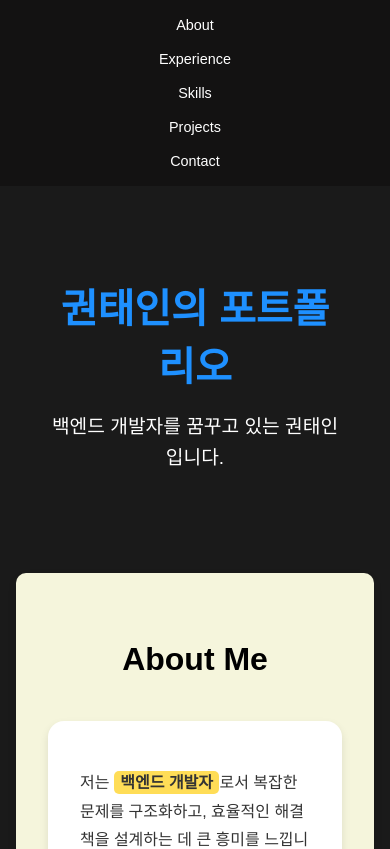
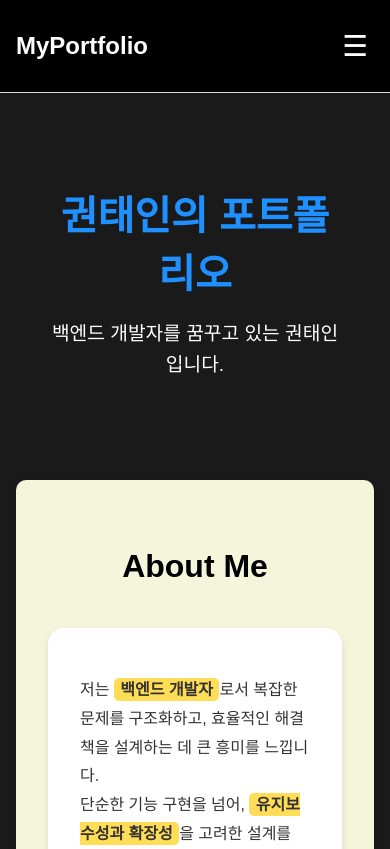
Before and after one commit to kwontaein/portfolio, a React (Create React App) app: page / in a window 390 px wide. Shown: the top 849 px of the page. Built offline with nearby package versions, Linux system fonts and the light colour scheme.

Commit message:
2025-07-17

```diff
--- /dev/null
+++ b/src/components/global/Header.css
@@ -0,0 +1,68 @@
+.header {
+    background-color: black;
+    border-bottom: 1px solid #ddd;
+    padding: 1rem 0;
+}
+
+.nav-container {
+    max-width: 1000px;
+    margin: 0 auto;
+    padding: 0 1rem;
+    display: flex;
+    justify-content: space-between;
+    align-items: center;
+}
+
+.logo {
+    font-size: 1.5rem;
+    font-weight: bold;
+}
+
+.nav ul {
+    display: flex;
+    gap: 20px;
+    list-style: none;
+}
+
+.nav a {
+    text-decoration: none;
+    color: #333;
+    font-weight: 500;
+}
+
+.menu-toggle {
+    display: none;
+    background: none;
+    border: none;
+    font-size: 1.8rem;
+    cursor: pointer;
+}
+
+/* ✅ 반응형 - 모바일 전용 */
+@media screen and (max-width: 768px) {
+    .menu-toggle {
+        display: block;
+        color: white;
+    }
+
+    .nav {
+        display: none;
+        position: absolute;
+        top: 65px;
+        left: 0;
+        width: 100%;
+        background-color: black;
+        box-shadow: 0 4px 8px rgba(0,0,0,0.1);
+        text-align: center;
+        padding: 1rem 0;
+    }
+
+    .nav.open {
+        display: block;
+    }
+
+    .nav ul {
+        flex-direction: column;
+        gap: 1rem;
+    }
+}
--- a/src/components/global/Header.js
+++ b/src/components/global/Header.js
@@ -1,9 +1,23 @@
-import React from "react";
+import React, { useState } from "react";
+import "./Header.css";
 
 const Header = () => {
+    const [menuOpen, setMenuOpen] = useState(false);
+
+    const toggleMenu = () => {
+        setMenuOpen(!menuOpen);
+    };
+
     return (
-        <header>
-            <nav>
+        <header className="header">
+            <div className="nav-container">
+                <h1 className="logo">MyPortfolio</h1>
+
+                <button className="menu-toggle" onClick={toggleMenu}>
+                    ☰
+                </button>
+
+                <nav className={`nav ${menuOpen ? "open" : ""}`}>
                     <ul>
                         <li><a href="#about">About</a></li>
                         <li><a href="#experience">Experience</a></li>
@@ -12,6 +26,7 @@ const Header = () => {
                         <li><a href="#contact">Contact</a></li>
                     </ul>
                 </nav>
+            </div>
         </header>
     );
 };
```
Lines whose indentation alone changed are shown as unchanged.
